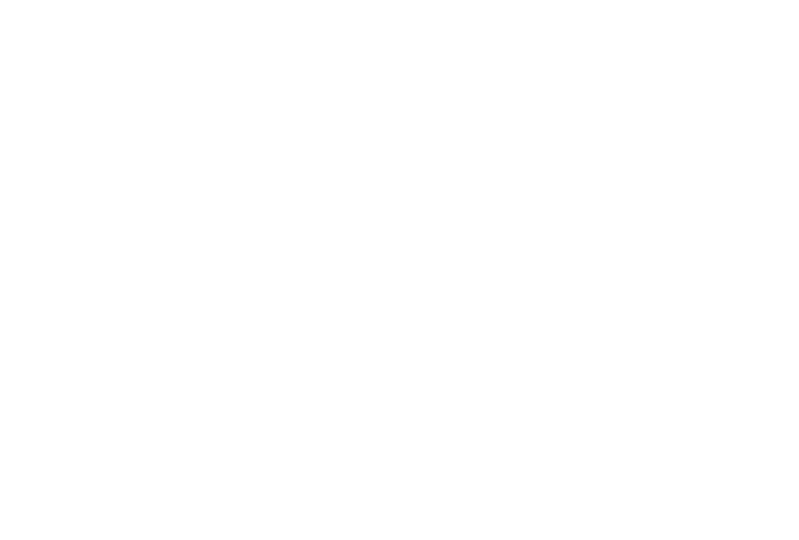
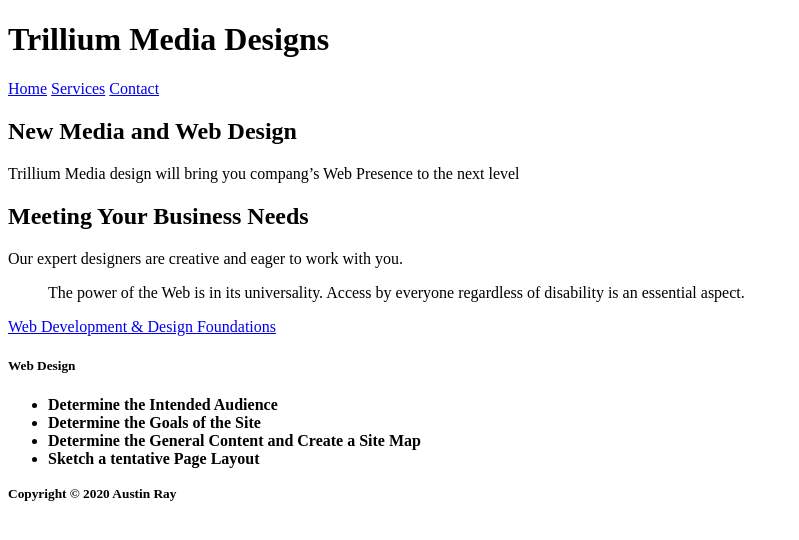
Before and after one commit to 44144Sp21/ch2-inclassnotes-ARay9581, a plain HTML site: page index.html in a window 1280 px wide. Shown: the whole page, without its empty margins (0-799 px from the left). Drawn offline with Linux system fonts and the light colour scheme.

Commit message:
Created a homepage with two links. One link shows contact information. The other shows the services the website provides.

```diff
--- a/index.html
+++ b/index.html
@@ -1,10 +1,38 @@
 <!DOCTYPE html>
 <html lang="en">
 	<head>
-		<title>LASTNAME Chapter 2 InClass Notes</title>
+		<title>Ray Chapter 2 InClass Notes</title>
 		<meta charset="utf-8">
 	</head>
-<body>
+    <body>
+    <h1>Trillium Media Designs</h1>
 
-</body>
+    <nav>
+        <a href="index.html">Home</a>
+        <a href="services.html">Services</a>
+        <a href="contact.html">Contact</a>
+    </nav>
+    <main>
+        <h2>New Media and Web Design</h2>
+        <p>Trillium Media design will bring you compang&rsquo;s Web Presence to the next level</p>
+        <h2>Meeting Your Business Needs</h2>
+        <p>Our expert designers are creative and eager to work with you.</p>
+
+        <blockquote> The power of the Web is in its universality. Access by everyone regardless of disability is an essential aspect.</blockquote>
+
+        <a href="http://webdevfoundations.net">Web Development &amp; Design Foundations</a>
+
+        <h5>Web Design</h5>
+        <ul>
+            <li><strong>Determine the Intended Audience</strong></li>
+            <li><strong>Determine the Goals of the Site</strong></li>
+            <li><strong>Determine the General Content and Create a Site Map</strong></li>
+            <li><strong>Sketch a tentative Page Layout</strong></li>
+            </ul>
+        </main>
+        <footer>
+        <small><strong>Copyright &copy; 2020 Austin Ray</strong></small>
+        </footer>
+
+    </body>
 </html>
```
Also changed, not shown: contact.html (added, +30 -0 lines), services.html (added, +30 -0 lines).
